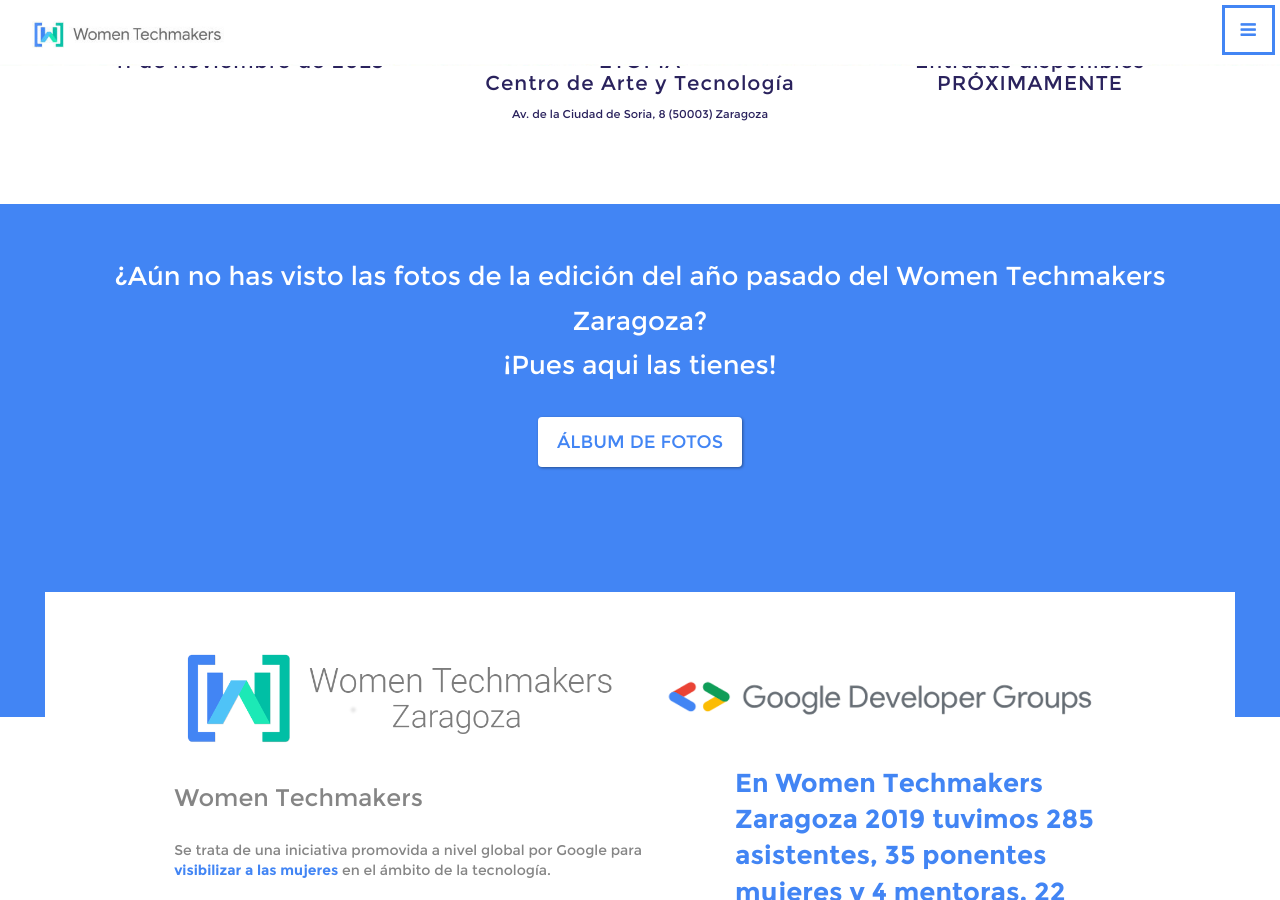
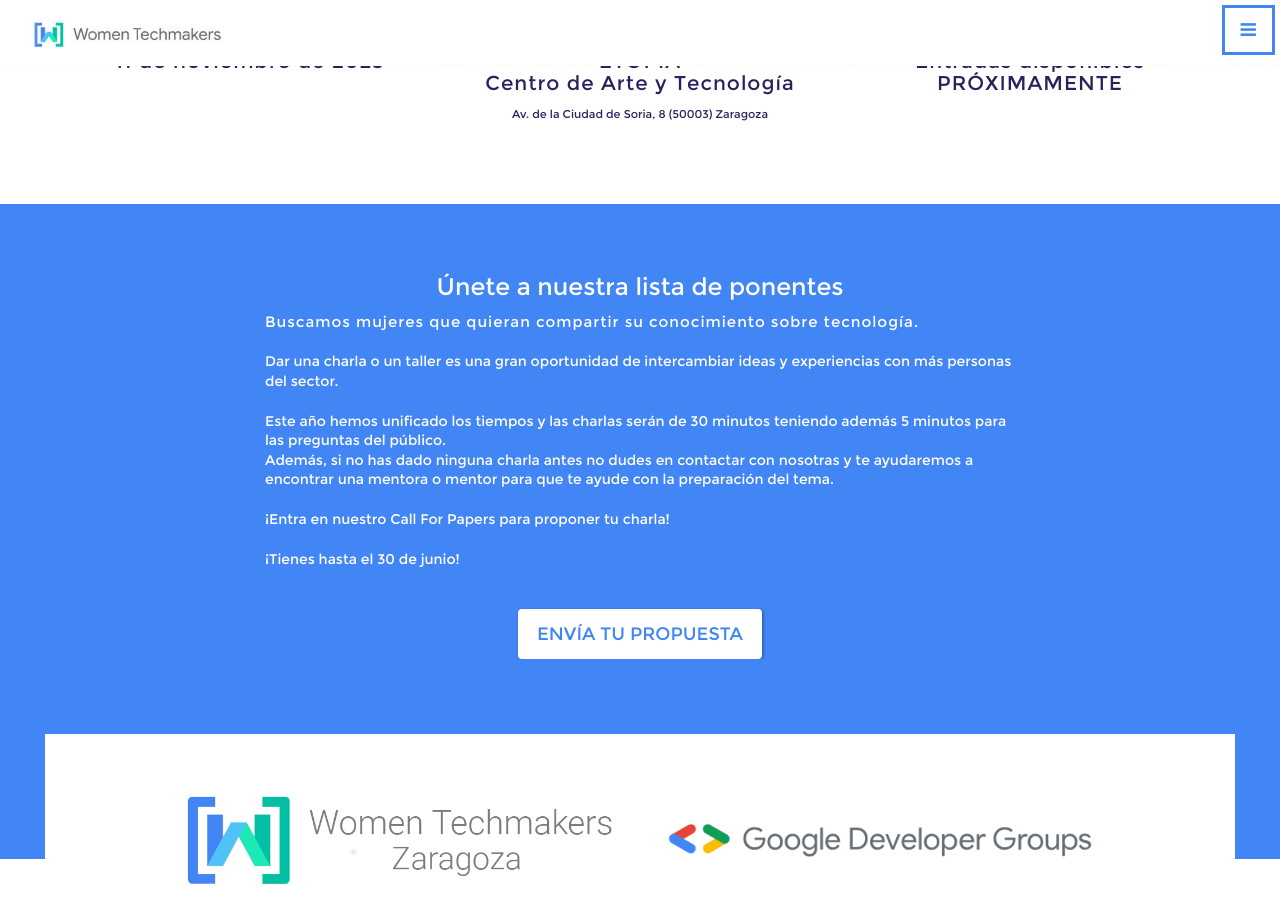
Before and after one commit to MulleresTechZgz/wtmz23, a Jekyll site: the page built from index.html, in a window 1280 px wide and 900 px high, scrolled down 457 px. Built offline with Jekyll 4.4.1, drawn with Linux system fonts in a browser that asks for light colours; some of the changed text lies outside the part shown.

Commit message:
Change place in web C4P

```diff
--- a/_includes/join_speakers.html
+++ b/_includes/join_speakers.html
@@ -1,48 +1,31 @@
-<section id="join-speakers" class="speakers">
-  <div class="content-section-a">
+<section id="join-speakers" class="speakers" style="background: #4285f4 !important;color: #ffffff !important; padding-bottom: 0px;">
     <div class="container">
-            <div class="row text-center">
-              <hr class="section-heading-spacer" style="border-top: 5px solid #4285f4; width: 300px;">
-            </div>
-            <div class="row text-center" style="margin-bottom: 15px;">
-                <h2 style="text-align: left;">Únete a nuestra lista de ponentes</h2>
+        <div class="row">
+            <div class="col-lg-8 col-lg-offset-2 text-center">
+                <h2>Únete a nuestra lista de ponentes</h2>
             </div>
 
-            <div class="row">
-                <div class="col-lg-10  col-lg-offset-2">
+            <div class="col-lg-8 col-lg-offset-2">
                 <p class="lead"><strong>Buscamos mujeres que quieran compartir su conocimiento sobre tecnología. </strong></p>
             </div>
 
-            </div>
-
-            <div class="row">
-                <div class="col-lg-10  col-lg-offset-2">
+            <div class="col-lg-8 col-lg-offset-2">
                 <p class="lead">Dar una charla o un taller es una gran oportunidad de intercambiar ideas y experiencias con más personas del sector. </p>
             </div>
 
-            </div>
 
-            <div class="row">
-                <div class="col-lg-10  col-lg-offset-2">
+            <div class="col-lg-8 col-lg-offset-2">
                 <p class="lead">Este año hemos unificado los tiempos y las charlas serán de 30 minutos teniendo además 5 minutos para las preguntas del público.<br/>Además, si no has dado ninguna charla antes no dudes en contactar con nosotras y te ayudaremos a encontrar una mentora o mentor para que te ayude con la preparación del tema. </p>
             </div>
 
-            </div>
-
-            <div class="row">
-                <div class="col-lg-10  col-lg-offset-2">
+            <div class="col-lg-8 col-lg-offset-2">
                 <p class="lead">¡Entra en nuestro Call For Papers para proponer tu charla!</p>
                 <p class="lead">¡Tienes hasta el 30 de junio! </p>
                 <!--<p class="lead">¡Ampliamos la fecha! ¡Tienes hasta el 2 de julio! </p>-->
             </div>
 
-
-            </div>
-
-            <div class="row">
             <div class="col-lg-12 text-center">
-                    <a class="btn btn-dark btn-primary btn-lg" href="https://docs.google.com/forms/d/e/1FAIpQLSe119L5xl_yavMIqmlkAg7snZbzgeHwdvLCF6w5dDpVIcGRQQ/viewform" target="_blank">Envía tu propuesta</a>
-                </div>
+                <a class="btn btn-dark btn-primary_white btn-lg" href="https://docs.google.com/forms/d/e/1FAIpQLSe119L5xl_yavMIqmlkAg7snZbzgeHwdvLCF6w5dDpVIcGRQQ/viewform" target="_blank">Envía tu propuesta</a>
             </div>
         </div>
         <!-- /.container -->
--- a/_includes/navigation.html
+++ b/_includes/navigation.html
@@ -26,7 +26,7 @@
       </li>
       -->
       <li>
-        <a href="#video_pictures" onclick = $("#menu-close").click(); >Vídeo y fotos</a>
+        <a href="#join-speakers" onclick = $("#menu-close").click(); >Únete a nuestras ponentes</a>
       </li>
       <!--
       <li>
--- a/_layouts/front.html
+++ b/_layouts/front.html
@@ -11,12 +11,12 @@
   {% include header.html %}
   <!-- Detalles -->
   {% include details.html %}
+  <!-- Unete a nuestras ponentes -->
+  {% include join_speakers.html %}
   <!-- Entradas -->
   {% comment %}
   {% include tickets.html %}
   {% endcomment %}
-  <!-- Album de fotos y video resumen -->
-  {% include flickr_album_and_videos.html %}
   <!-- Introduccion -->
   {% comment %}
   {% include intro.html %}
@@ -31,8 +31,8 @@
   {% endcomment %}
   <!-- Informacion sobre WTMs -->
   {% include event_info.html %}
-  <!-- Unete a nuestras ponentes -->
-  {% include join_speakers.html %}
+  <!-- Album de fotos y video resumen -->
+  {% include flickr_album_and_videos.html %}
   {% comment %}
   {% include list_speakers_soon.html %}
   {% endcomment %}
```
Also changed, not shown: other parts of _includes/navigation.html (+1 -1 lines). Lines whose indentation alone changed are shown as unchanged.
